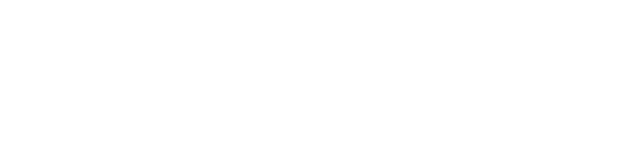
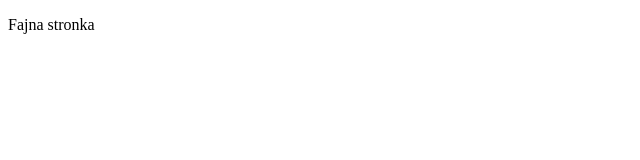
Before and after one commit to emilblef/nauka-gita2, a plain HTML site: page index.html in a window 1280 px wide. Shown: the whole page, without its empty margins (0-640 px from the left). Drawn offline with Linux system fonts and the light colour scheme.

Commit message:
Add site title, change content

```diff
--- a/index.html
+++ b/index.html
@@ -1,9 +1,9 @@
 <!DOCTYPE html>
 <html>
 	<head>
-		<title></title>
+		<title>Stronka</title>
 	</head>
 	<body>
-
+		<p>Fajna stronka</p>
 	</body>
 </html>
```
